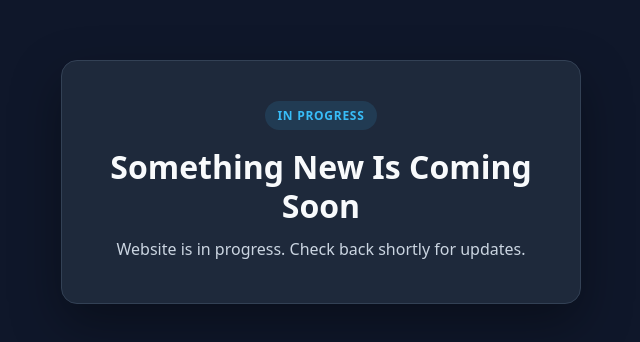
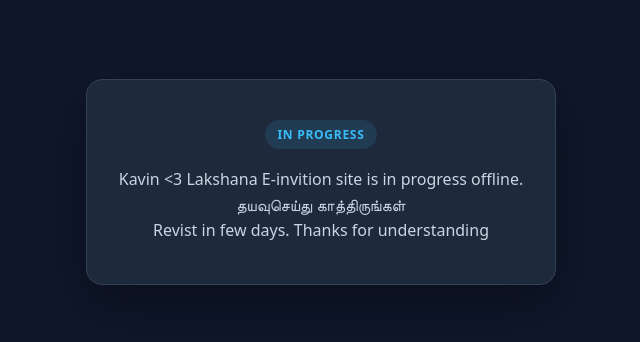
Before and after one commit to mkavin01/wedding_website, a plain HTML site: page index.html in a window 1280 px wide. Shown: the part 218-560 px from the top of the page, without its empty margins (319-959 px from the left). Drawn offline with Linux system fonts and the light colour scheme.

Commit message:
Update index.html

```diff
--- a/index.html
+++ b/index.html
@@ -51,8 +51,9 @@
 <body>
   <main class="card">
     <span class="badge">In Progress</span>
-    <h1>Something New Is Coming Soon</h1>
-    <p>Website is in progress. Check back shortly for updates.</p>
+    <p>Kavin <3 Lakshana E-invition site is in progress offline. </p>
+    <p> தயவுசெய்து காத்திருங்கள்</p>
+     <p>Revist in few days. Thanks for understanding</p>
   </main>
 </body>
 </html>
```
